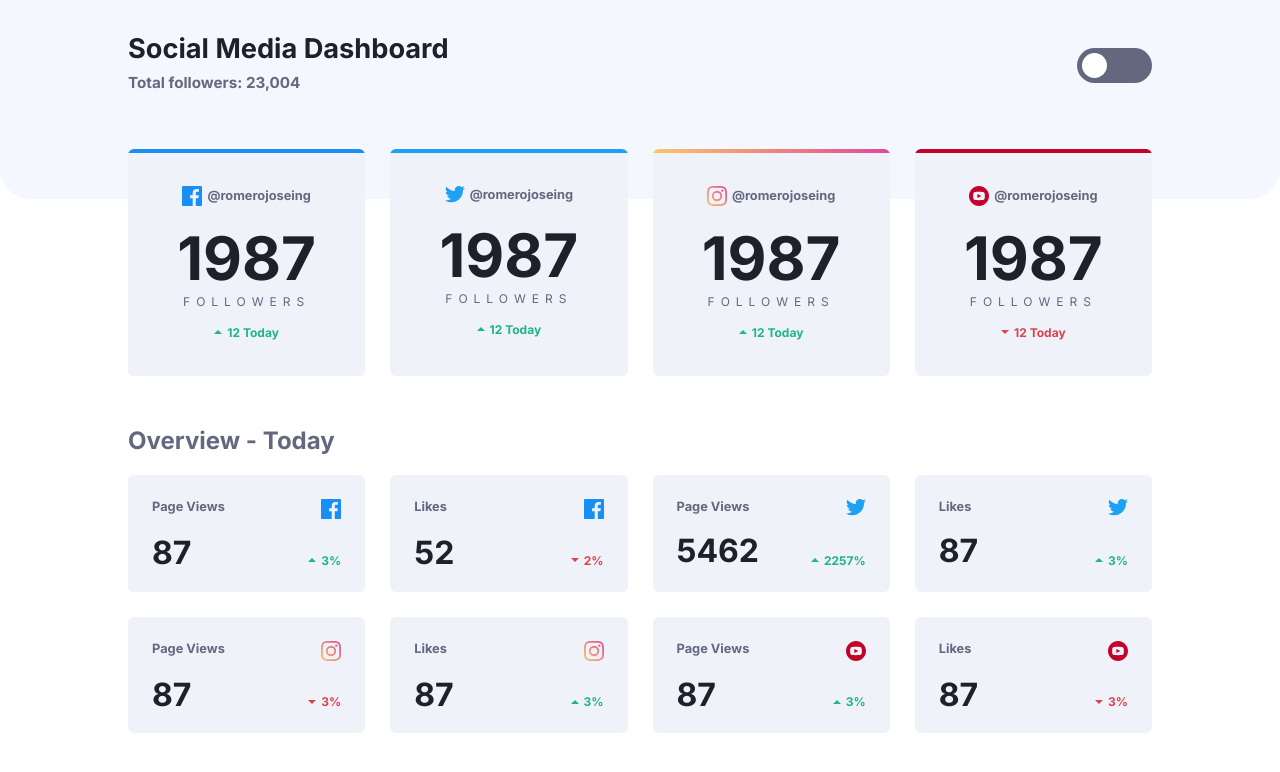
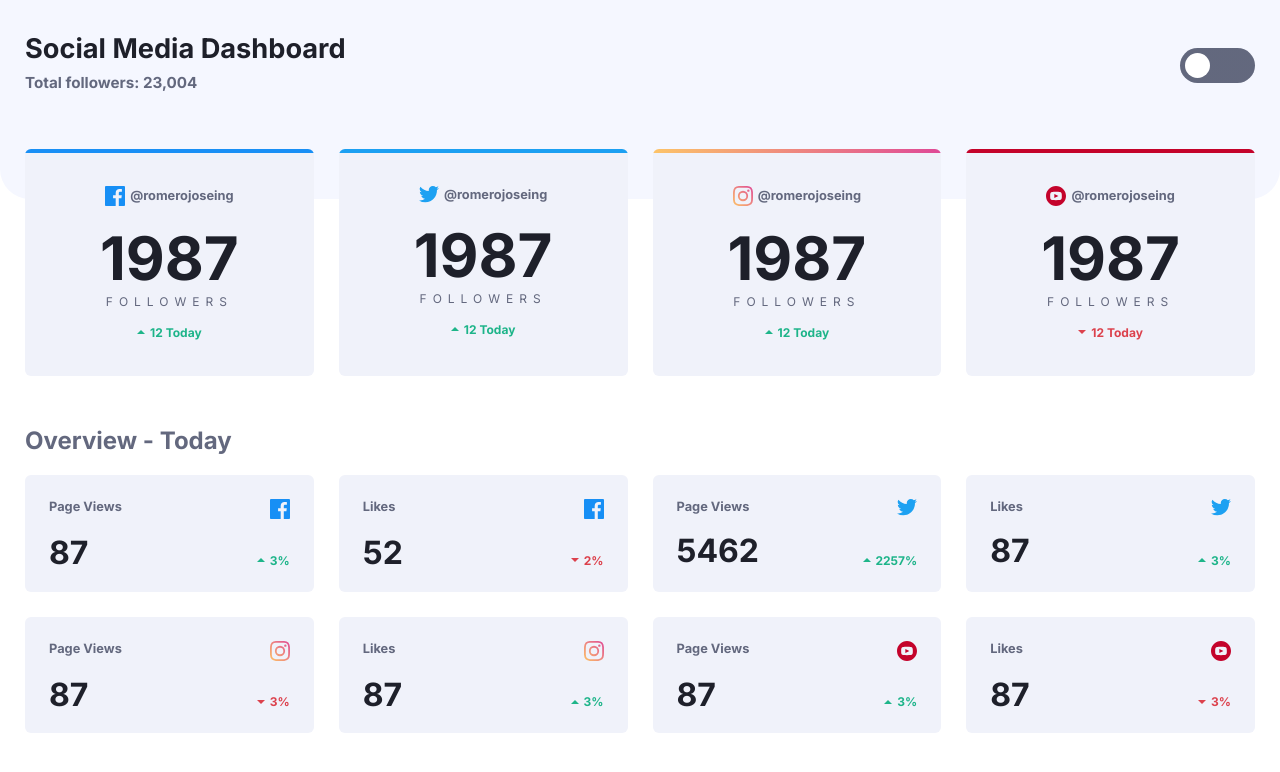
Before and after one commit to romerojoseing/social-dashboard, a plain HTML site: page index.html in a window 1280 px wide. Drawn offline with Linux system fonts and the light colour scheme.

Commit message:
last commit

```diff
--- a/css/style.css
+++ b/css/style.css
@@ -302,7 +302,7 @@ h2{
   }
 
   .wrapper{
-    max-width: 1024px;
+    max-width: 1440px;
     margin: auto;
   }
 }
```
